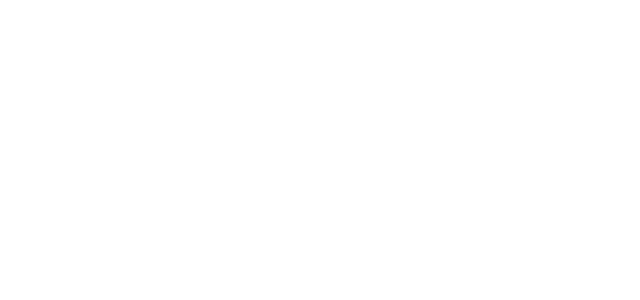
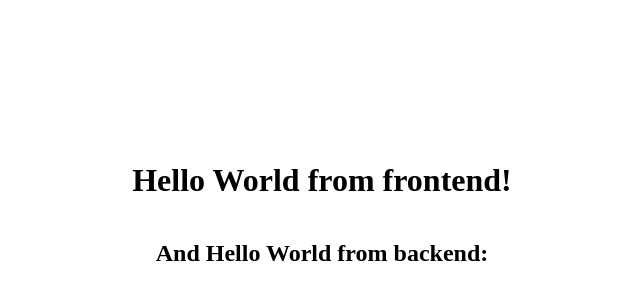
Before and after one commit to julieVVK/tactical-battleship, a React (Vite) app in the folder client/: page / in a window 1280 px wide. Shown: the part 194-494 px from the top of the page, without its empty margins (326-966 px from the left). Built offline with nearby package versions, Linux system fonts and the light colour scheme; no server answers.

Commit message:
Added basic frontend and backend communication

```diff
--- a/client/index.html
+++ b/client/index.html
@@ -2,12 +2,12 @@
 <html lang="en">
   <head>
     <meta charset="UTF-8" />
-    <link rel="icon" type="image/svg+xml" href="/favicon.svg" />
+    <link rel="icon" type="image/svg+xml"/>
     <meta name="viewport" content="width=device-width, initial-scale=1.0" />
     <title>client</title>
   </head>
   <body>
     <div id="root"></div>
-    <script type="module" src="/src/main.jsx"></script>
+    <script type="module" src="./src/main.jsx"></script>
   </body>
 </html>
--- a/client/src/App.jsx
+++ b/client/src/App.jsx
@@ -1,8 +1,45 @@
-import { useState } from 'react'
+import {useEffect, useState} from 'react'
 import './App.css'
 
+
 function App() {
-  return null
+
+    const [message, setMessage] = useState("");
+    const [message2, setMessage2] = useState("");
+
+    useEffect(() => {
+        fetch("/api/helloWorld")
+            .then(res => res.json())
+            .then((data) => {
+                setMessage(data.message)
+                setMessage2(data.message2)
+            })
+    }, []);
+
+    return (
+        <>
+            <div
+                style={{
+                    width: "100vw",
+                    height: "100vh",
+                    display: "flex",
+                    justifyContent: "center",
+                    alignItems: "center",
+                    textAlign: "center",
+                    flexDirection: "column"
+                }}
+            >
+                <div>
+                    <h1>Hello World from frontend!</h1>
+                </div>
+                <div>
+                    <h2>And Hello World from backend:</h2>
+                    <h3> {message} </h3>
+                    <h3> {message2} </h3>
+                </div>
+            </div>
+        </>
+    )
 }
 
 export default App
--- a/client/vite.config.js
+++ b/client/vite.config.js
@@ -6,4 +6,12 @@
 // https://vite.dev/config/
 export default defineConfig({
   plugins: [react()],
+
+  server: {
+    proxy: {
+      "/api": {
+        target: "http://localhost:3000",
+      },
+    },
+  },
 })
```
Also changed, not shown: 1 other file (tests, documents, lock files or other folders).
